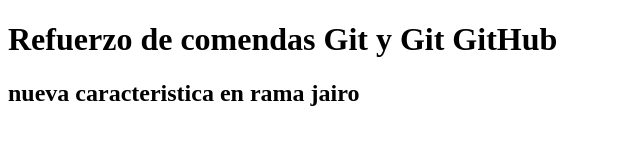
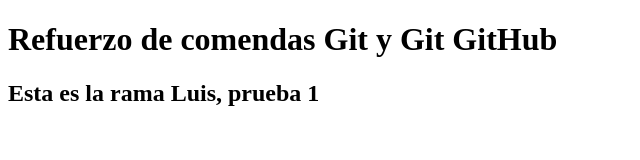
Before and after one commit to LuisCarlos2025/Refuerzo-Talento-Sesi-n-6, a plain HTML site: page index.html in a window 1280 px wide. Shown: the whole page, without its empty margins (0-640 px from the left). Drawn offline with Linux system fonts and the light colour scheme.

Commit message:
actualización de h2, prueba uno luis

```diff
--- a/index.html
+++ b/index.html
@@ -8,7 +8,6 @@
 </head>
 <body>
     <h1>Refuerzo de comendas Git y Git GitHub</h1>
-    <h2>nueva caracteristica en rama jairo</h2>
-
+    <h2>Esta es la rama Luis, prueba 1</h2>
 </body>
 </html>
```
